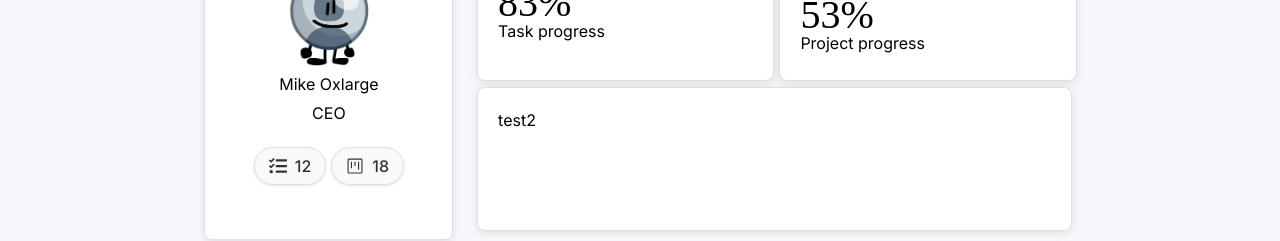
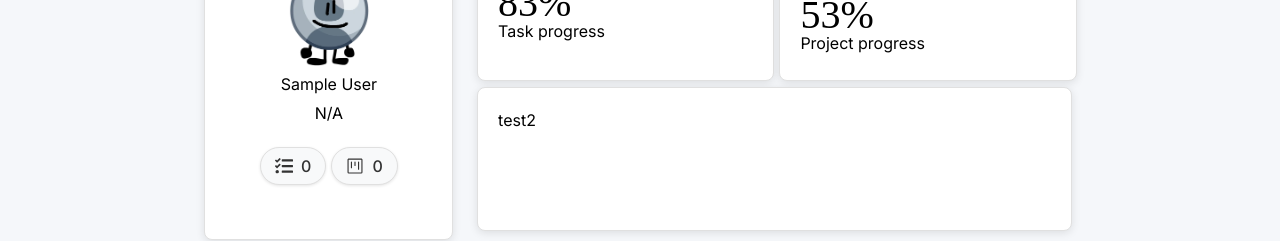
Before and after one commit to 17nbist/COB290-2025-Team-5, a Next.js app: page /dashboard in a window 1280 px wide. Shown: the part 264-505 px from the top of the page. Built offline with nearby package versions, Linux system fonts and the light colour scheme; sample sign-in values are in the browser's storage.

Commit message:
updated profileoverview with user auth

```diff
--- a/src/app/dashboard/ProfileOverview.js
+++ b/src/app/dashboard/ProfileOverview.js
@@ -1,26 +1,28 @@
-
 "use client";
 import Card from "@/components/Card";
-import NavBar from "@/components/NavBar";
-import PieChart from "@/components/PieChart";
-import { useEffect, useState } from "react";
-import Image from "next/image";
+import { useAuth } from "@/lib/AuthContext";
 import { FaTasks } from 'react-icons/fa';
 import { GoProject } from 'react-icons/go';
 import DashCalendar from "@/components/Calendar/DashCalendar";
-
 import DashboardProfileCard from "./DashboardProfileCard";
 import DashboardCard from "./DashboardCard";
 
+export default function ProfileOverview({ events }) {
+    const { user } = useAuth();
 
-export default function ProfileOverview({events}) {
     return (
-        <div style={{ display: "flex", justifyContent: "center", height: "90%", width: "70%", flexDirection: "column"}}>
+        <div style={{ display: "flex", justifyContent: "center", height: "90%", width: "70%", flexDirection: "column" }}>
             <div style={{ display: "grid", gridTemplateColumns: "30% 70%", height: "65%", width: "100%", flex: "flex-1" }}>
                 <div style={{ padding: "10px" }}>
-                     <DashboardProfileCard Title={"Profile"} Name={"Mike Oxlarge"} Position={"CEO"} TaskAllocated={12} ProjectAllocated={18} ProfilePicLink={"/defaultPFP.png"} />
+                    <DashboardProfileCard
+                        Title={"Profile"}
+                        Name={user?.name || "User"}
+                        Position={user?.position || "N/A"}
+                        TaskAllocated={user?.taskAllocated || 0}
+                        ProjectAllocated={user?.projectAllocated || 0}
+                        ProfilePicLink={"/defaultPFP.png"}
+                    />
                 </div>
-
 
                 {/* the part for the task section */}
                 <div className="justify-left item-start" style={{ display: "grid", gridTemplateRows: "60% 40%", padding: "10px", margin: "1%" }}>
@@ -35,11 +37,10 @@ export default function ProfileOverview({events}) {
                             </div>
                         </Card>
                     </div>
-
                 </div>
             </div >
             <div className="flex-1 h-full w-full">
-                <DashCalendar tasks={events}/>
+                <DashCalendar tasks={events} />
             </div>
         </div >
     )
```
